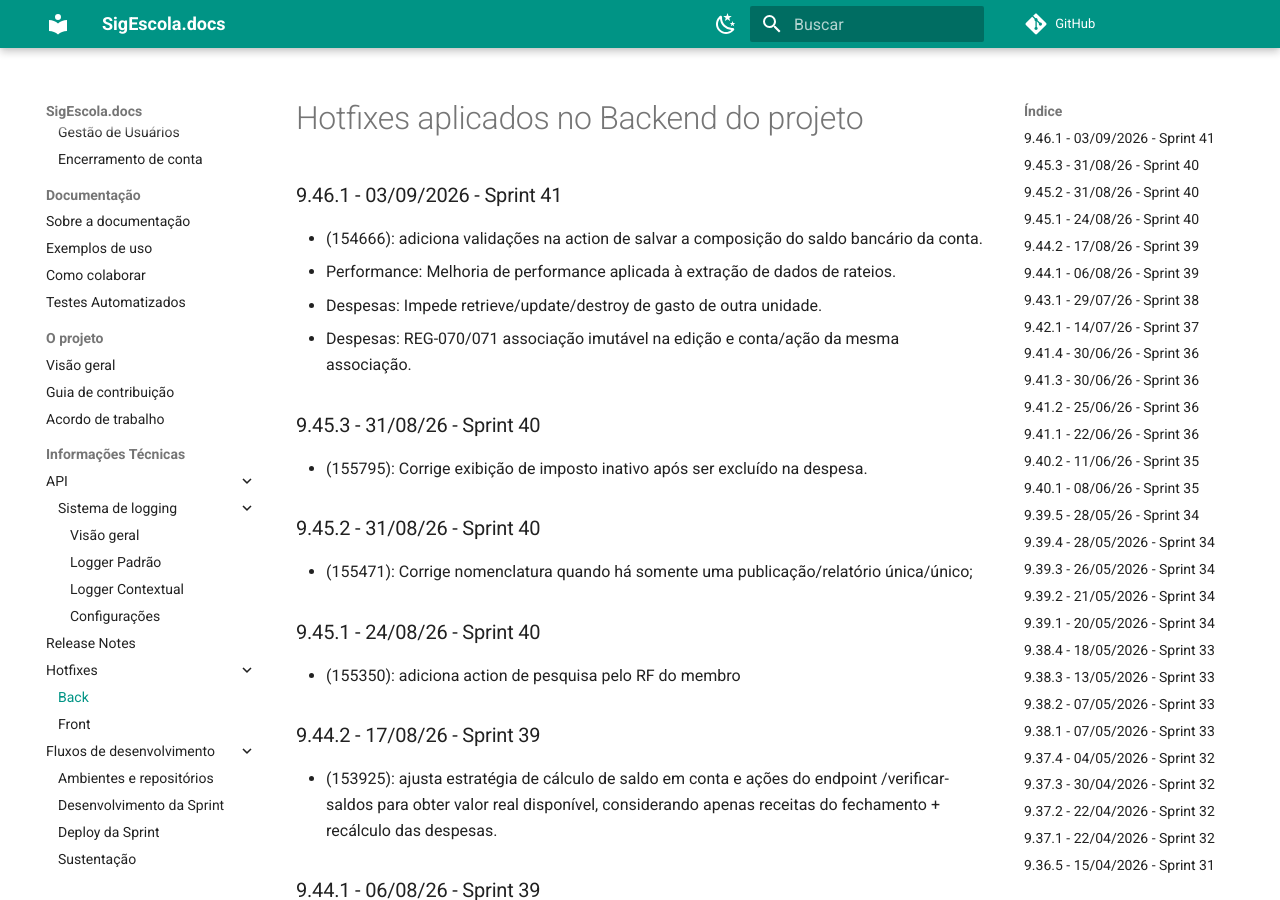
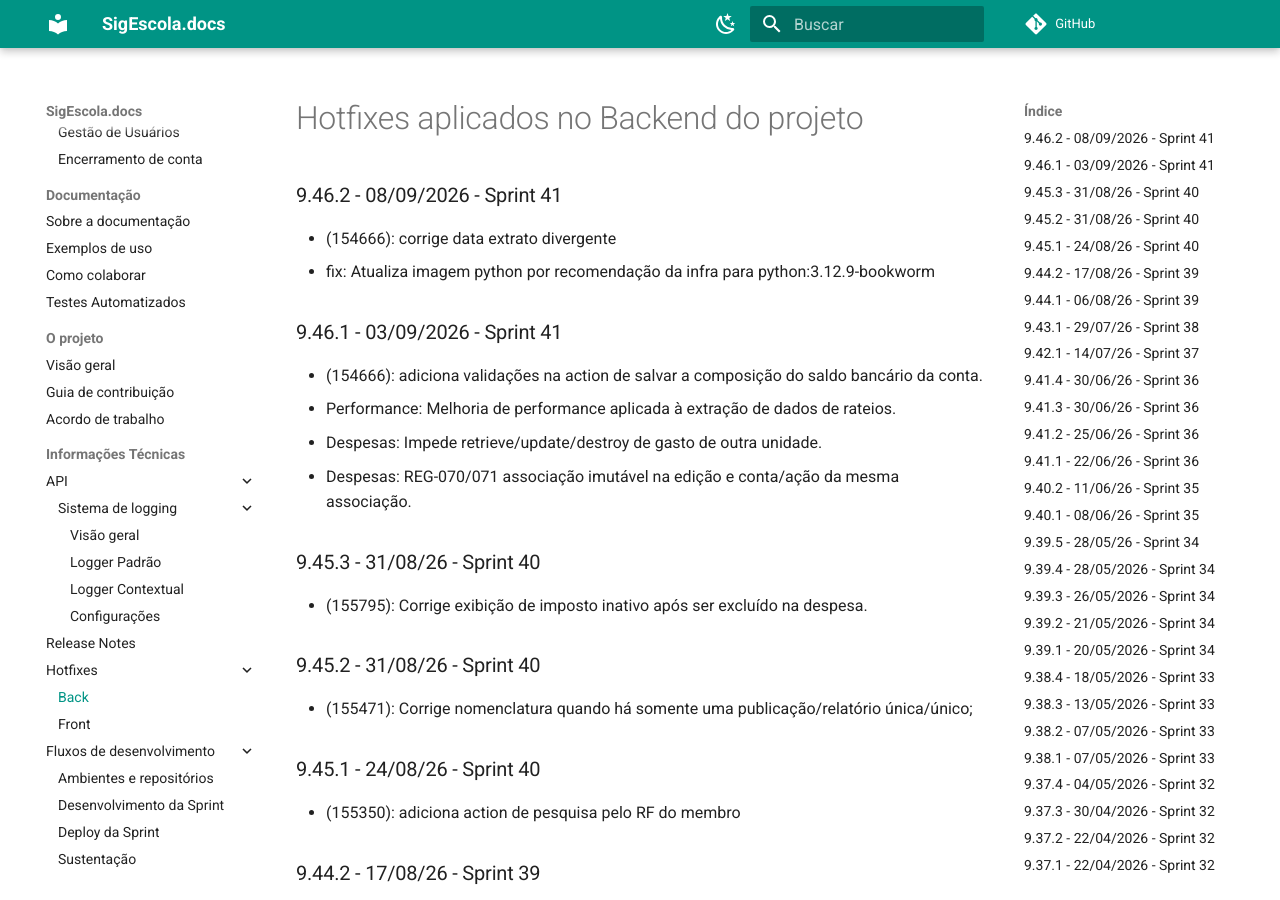
Before and after one commit to prefeiturasp/SME-PTRF-Docs, an MkDocs documentation site: the page built from docs/projeto/hotfixes_back.md, in a window 1280 px wide and 900 px high. Built offline with MkDocs 1.6.1 and Material for MkDocs 9.7.7, drawn with Linux system fonts in a browser that asks for light colours; comment, search, counter and statistics services are not loaded.

Commit message:
docs: atualizar versão 9.46.2
Adiciona hotfixes da versão 9.46.2, incluindo correção de data e atualização da imagem do Python.

```diff
--- a/docs/projeto/hotfixes_back.md
+++ b/docs/projeto/hotfixes_back.md
@@ -1,4 +1,8 @@
 # Hotfixes aplicados no Backend do projeto
+
+### 9.46.2 - 08/09/2026 - Sprint 41
+* (154666): corrige data extrato divergente
+* fix: Atualiza imagem python por recomendação da infra para python:3.12.9-bookworm
 
 ### 9.46.1 - 03/09/2026 - Sprint 41
 * (154666): adiciona validações na action de salvar a composição do saldo bancário da conta.
```
